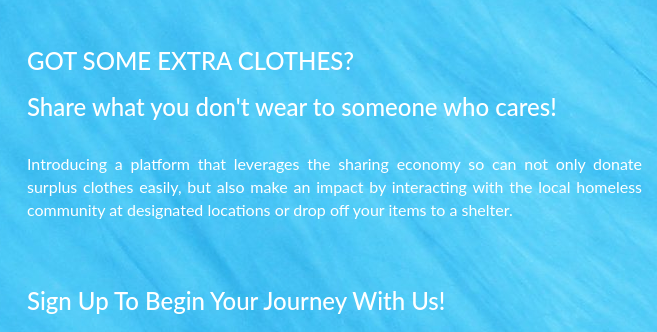
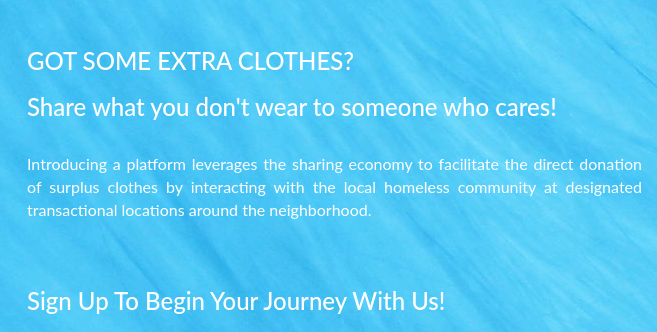
Before and after one commit to NeatStreet/NeatStreet, a website: page public/index.html in a window 1280 px wide. Shown: the part 138-470 px from the top of the page, 623-1280 px from the left. Drawn offline with nearby package versions, Linux system fonts and the light colour scheme.

Commit message:
Update index.html
updates to index page vision statement

```diff
--- a/public/index.html
+++ b/public/index.html
@@ -43,9 +43,10 @@
                         <h3>Share what you don't wear to someone who cares!</h3>
                         <br/>
                         <div class="introduction">
-                            Introducing a platform that leverages the sharing economy so can not only donate surplus clothes easily,
-                            but also make an impact by interacting with the local homeless community at designated locations or drop off
-                            your items to a shelter.
+                            Introducing a platform leverages the sharing economy
+                            to facilitate the direct donation of surplus clothes
+                            by interacting with the local homeless community at
+                            designated transactional locations around the neighborhood.
                         </div>
                         <br/>
                         <br/>
```
